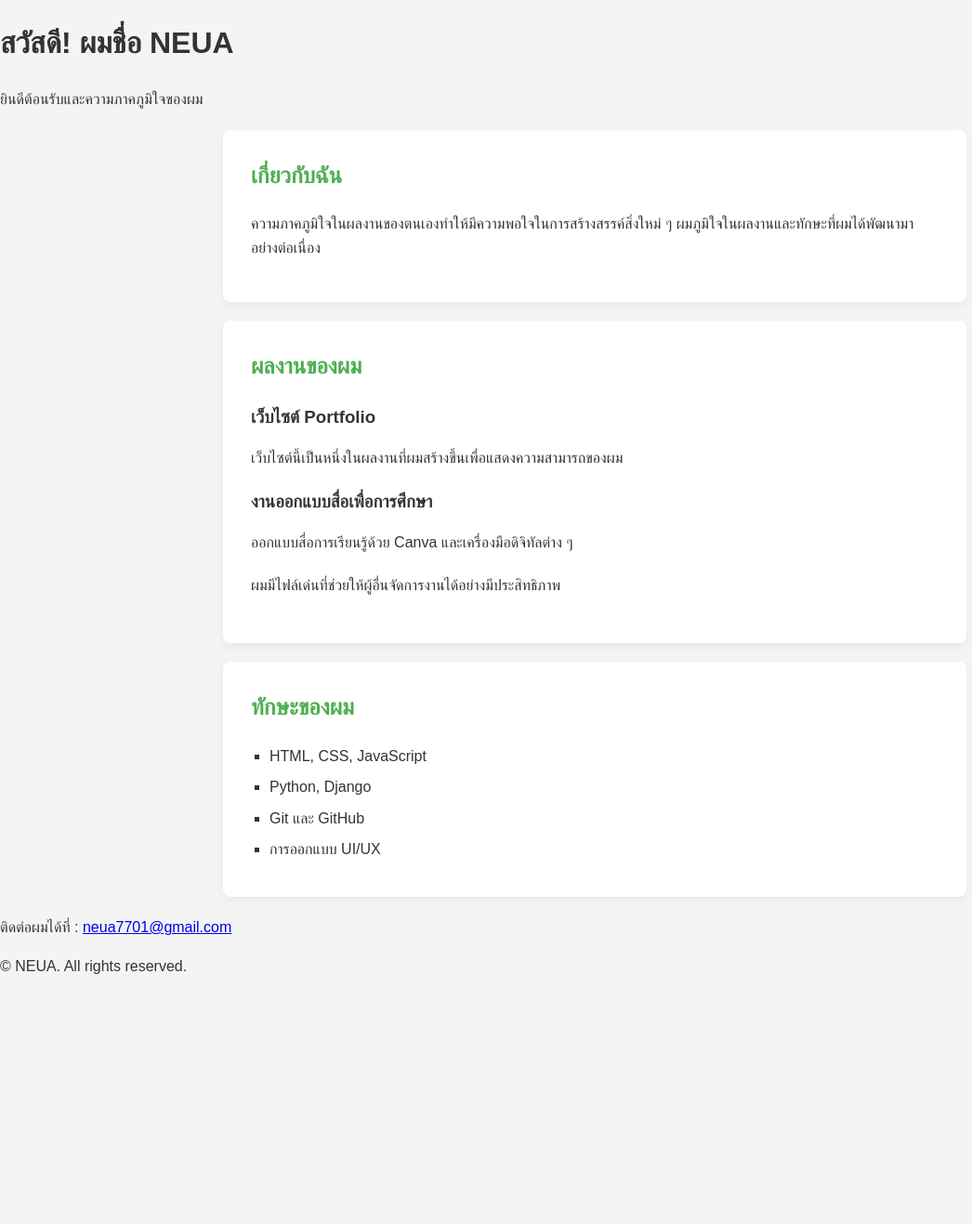
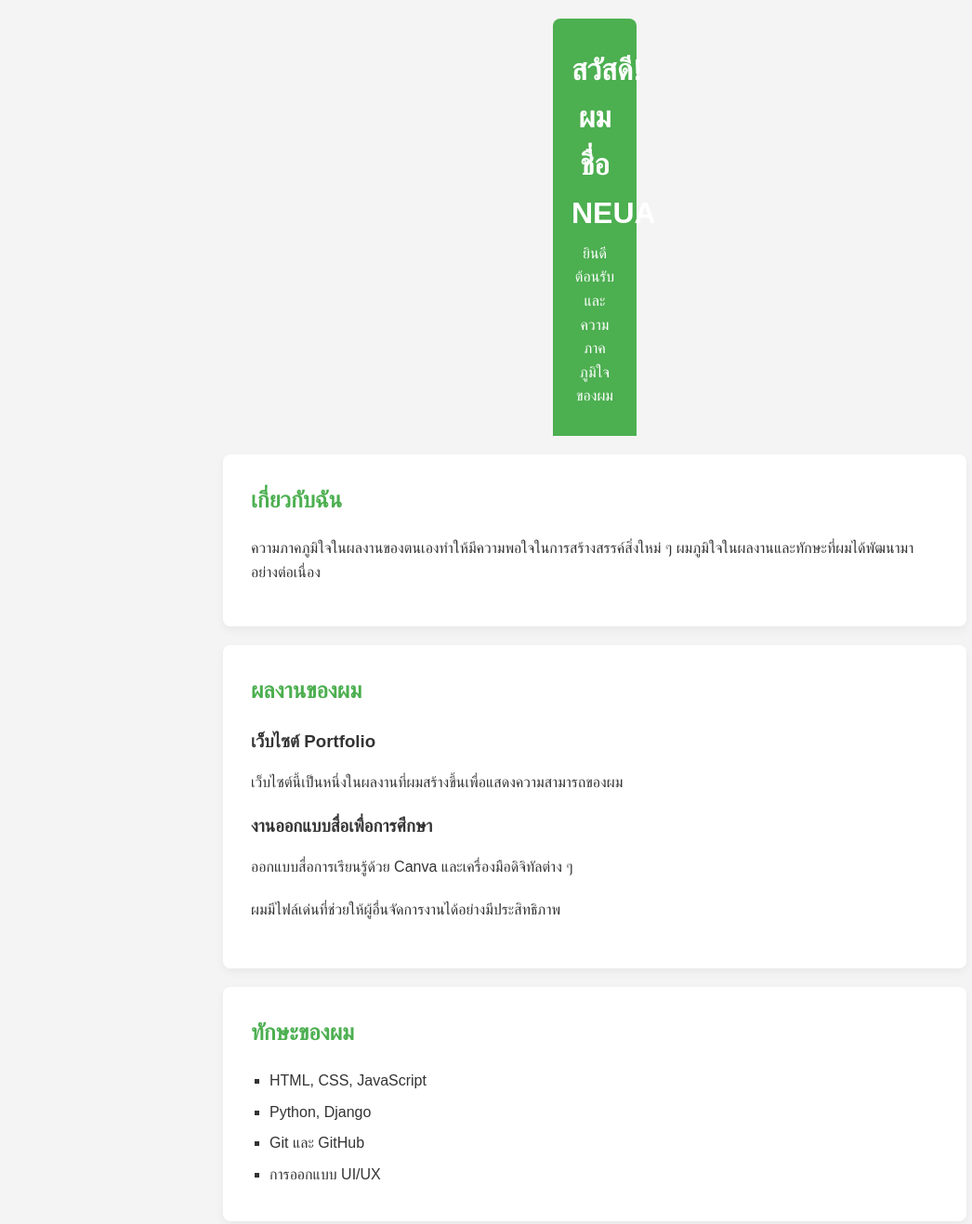
Before and after one commit to neua7701-lang/neua7701-lang.github.io, a plain HTML site: page index.html in a window 1280 px wide. Shown: the top 1317 px of the page at 93% size, without its empty margins (0-1046 px from the left). Before the commit the page ends 1068 px from the top, so only its background shows below. Drawn offline with Linux system fonts and the light colour scheme.

Commit message:
Update style.css

```diff
--- a/style.css
+++ b/style.css
@@ -1,33 +1,59 @@
-/* การตั้งค่าพื้นหลังและฟอนต์ */
+/* 1. การตั้งค่าทั่วไปของหน้าเว็บ (body) */
 body {
     font-family: Arial, sans-serif;
     line-height: 1.6;
     margin: 0;
-    padding: 0;
+    padding: 20px 0; /* เพิ่ม padding บน-ล่าง ให้หน้าเว็บดูมีพื้นที่หายใจ */
     background-color: #f4f4f4;
     color: #333;
+
+    /* ช่วยดักจัดกึ่งกลางสำหรับเบราว์เซอร์บางรุ่น */
+    display: flex;
+    flex-direction: column;
+    align-items: center;
 }
 
-/* จัดการกล่องเนื้อหาให้อยู่ตรงกลางและกว้างเท่ากันทุกกล่อง */
+/* 2. ส่วนหัว (header) */
+header {
+    background: #4CAF50;
+    color: white;
+    padding: 30px 20px;
+    text-align: center;
+    border-radius: 8px 8px 0 0; /* ทำมุมมนด้านบนให้เข้ากับกล่องเนื้อหา */
+    margin: 0 auto 20px auto; /* จัดกึ่งกลางและเว้นระยะห่างจากกล่องล่าง */
+    max-width: 800px;
+    width: 90px;
+    box-sizing: border-box;
+}
+
+header h1 {
+    margin: 0;
+}
+
+header p {
+    margin: 5px 0 0;
+}
+
+/* 3. ส่วนเนื้อหา (section) */
 section {
-    box-sizing: border-box; /* ป้องกันกล่องขยายเกินขนาด */
+    box-sizing: border-box;
     padding: 30px;
-    margin: 20px auto; /* จัดให้อยู่กึ่งกลางหน้าจอเสมอ */
-    max-width: 800px;  /* ความกว้างสูงสุดของกล่อง */
-    width: 90%;        /* รองรับการแสดงผลบนมือถือ */
+    margin: 0 auto 20px auto; /* จัดให้อยู่กึ่งกลางหน้าจอเสมอ */
+    max-width: 800px;
+    width: 90%;
     background: white;
     border-radius: 8px;
-    box-shadow: 0 4px 10px rgba(0, 0, 0, 0.05); /* เงาละมุนขึ้น */
+    box-shadow: 0 4px 10px rgba(0, 0, 0, 0.05);
 }
 
-/* หัวข้อสีเขียวตามรูปภาพของคุณ */
+/* 4. หัวข้อ (h2) */
 h2 {
     color: #4CAF50;
     margin-top: 0;
     margin-bottom: 20px;
 }
 
-/* ส่วนแสดงรายละเอียดโปรเจกต์ย่อย */
+/* 5. ส่วนแสดงโปรเจกต์ (.project) */
 .project {
     margin-bottom: 20px;
 }
@@ -37,7 +63,7 @@ h2 {
     color: #333;
 }
 
-/* จัดรูปแบบรายการทักษะ */
+/* 6. รายการทักษะ (ul) */
 ul {
     list-style-type: square;
     padding-left: 20px;
@@ -47,3 +73,25 @@ ul {
 ul li {
     margin-bottom: 8px;
 }
+
+/* 7. ส่วนท้าย (footer) */
+footer {
+    box-sizing: border-box;
+    text-align: center;
+    padding: 20px;
+    background: #333;
+    color: white;
+    border-radius: 0 0 8px 8px; /* ทำมุมมนด้านล่าง */
+    margin: 0 auto; /* จัดกึ่งกลางหน้าจอ */
+    max-width: 800px;
+    width: 90%;
+}
+
+footer a {
+    color: #4CAF50;
+    text-decoration: none;
+}
+
+footer a:hover {
+    text-decoration: underline;
+}
```
